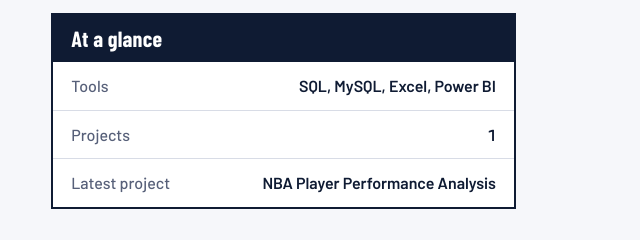
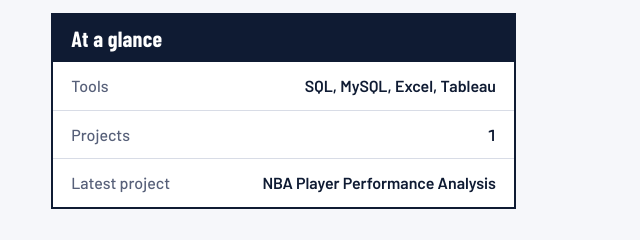
Before and after one commit to CodeLikeEugene/codelikeeugene.github.io, a plain HTML site: page index.html in a window 1280 px wide. Shown: the part 239-479 px from the top of the page, 640-1280 px from the left. Drawn offline with nearby package versions, Linux system fonts and the light colour scheme.

Commit message:
Update tools listed in boxscore section

```diff
--- a/index.html
+++ b/index.html
@@ -13,7 +13,7 @@
     <div class="actions"><a class="btn btn-primary" href="#projects-section">See my projects</a><a class="btn btn-outline" href="#contact">Get in touch</a></div>
   </div>
   <div class="boxscore"><h2>At a glance</h2><table><tbody>
-    <tr><th scope="row">Tools</th><td>SQL, MySQL, Excel, Power BI</td></tr>
+    <tr><th scope="row">Tools</th><td>SQL, MySQL, Excel, Tableau</td></tr>
     <tr><th scope="row">Projects</th><td id="count">0</td></tr>
     <tr><th scope="row">Latest project</th><td id="latest"></td></tr>
   </tbody></table></div>
```
